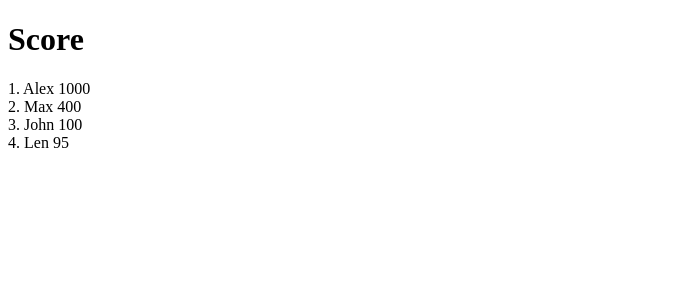
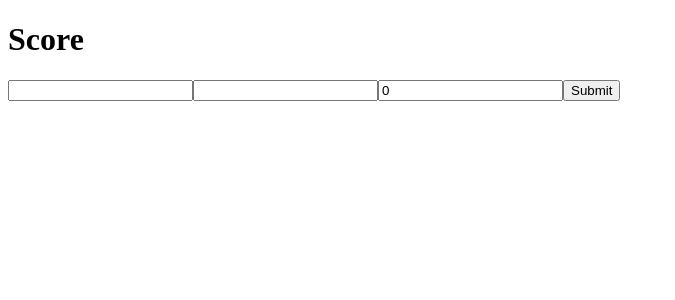
Before and after one commit to sisipun/FlyFallBackend, a Vue app in the folder front/: page / in a window 1280 px wide. Shown: the top 300 px of the page, without its empty margins (0-675 px from the left). Built offline with nearby package versions, Linux system fonts and the light colour scheme.

Commit message:
Add score from

```diff
--- a/front/src/App.vue
+++ b/front/src/App.vue
@@ -1,14 +1,28 @@
 <template>
-  <ScoreList/>
+  <ScoreList :scores="scores"/>
+  <AddScoreForm @score-added="addScore"/>
 </template>
 
 <script>
 import ScoreList from './components/ScoreList.vue'
+import AddScoreForm from './components/AddScoreForm.vue'
 
 export default {
   name: 'App',
   components: {
-    ScoreList
+    ScoreList,
+    AddScoreForm,
+  },
+  data() {
+    return {
+      scores: [],
+    }
+  },
+  methods: {
+    addScore(score) {
+      console.log(score)
+      this.scores.push(score)
+    }
   }
 }
 </script>
--- /dev/null
+++ b/front/src/components/AddScoreForm.vue
@@ -0,0 +1,38 @@
+<template>
+  <form @submit.prevent="onSubmit">
+    <input v-model="mobileId" />
+    <input v-model="name" />
+    <input v-model.number="value" />
+    <input type="submit" value="Submit"/>
+  </form>
+</template>
+
+
+<script>
+export default {
+  name: "AddScoreForm",
+  data() {
+    return {
+      mobileId: "",
+      name: "",
+      value: 0,
+    };
+  },
+  methods: {
+    onSubmit() {
+      const score = {
+        mobileId: this.mobileId,
+        name: this.name,
+        value: this.value,
+      };
+
+      console.log(score)
+      this.$emit('score-added', score)
+
+      this.mobileId = ""
+      this.name = ""
+      this.value = 0
+    },
+  },
+};
+</script>
--- a/front/src/components/ScoreList.vue
+++ b/front/src/components/ScoreList.vue
@@ -10,15 +10,11 @@
 <script>
 export default {
   name: "ScoreList",
-  data() {
-    return {
-      scores: [
-        { name: "Alex", value: 1000 },
-        { name: "Max", value: 400 },
-        { name: "John", value: 100 },
-        { name: "Len", value: 95 },
-      ],
-    };
-  },
+  props: {
+    scores: {
+      type: Array,
+      required: true
+    }
+  }
 };
 </script>
```
Also changed, not shown: 1 other file (tests, documents, lock files or other folders).
